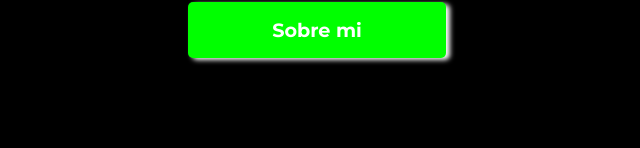
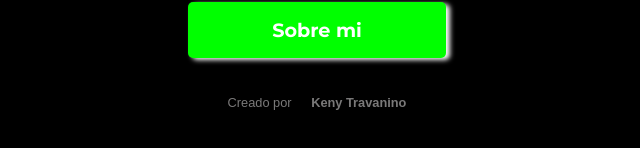
Before and after one commit to kenyy03/Links-tree, a plain HTML site: page index.html in a window 1280 px wide. Shown: the part 478-626 px from the top of the page, without its empty margins (323-963 px from the left). Drawn offline with Linux system fonts and the light colour scheme.

Commit message:
Add author

```diff
--- a/css/style.css
+++ b/css/style.css
@@ -9,6 +9,7 @@ body {
     padding: 0;
     background-color: #000000;
     font-family: Arial, Helvetica, sans-serif;
+    color: #7a7979;
 }
 img {
     width: 150px;
@@ -50,3 +51,10 @@ img {
     color: #ffffff;
     font-size: 1.2rem;
 }
+p {
+    font-size: .8rem;
+}
+p > span {
+    font-weight: 700;
+    margin-left: 1rem;
+}
--- a/index.html
+++ b/index.html
@@ -17,6 +17,7 @@
             <li class="btn"><a href="./assets/CV-Keny-Travanino.pdf" target="_blank">CV</a></li>
             <li class="btn"><a href="#" target="_blank">Sobre mi</a></li>
         </ul>
+        <p>Creado por <span>Keny Travanino</span></p>
     </div>
 </body>
 </html>
```
